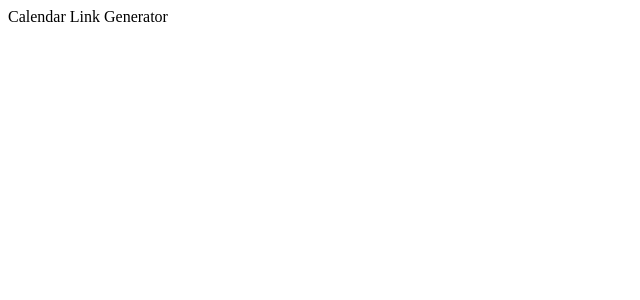
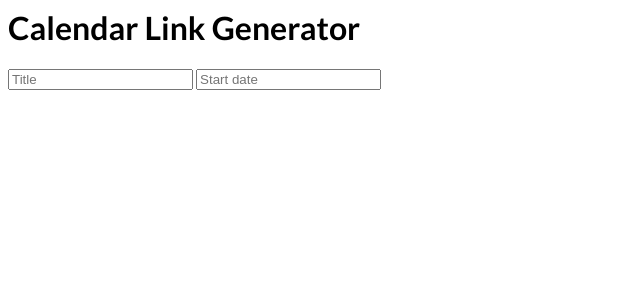
Before and after one commit to agneym/calendar-url-ui, a Svelte app: page / in a window 1280 px wide. Shown: the top 300 px of the page, without its empty margins (0-640 px from the left). Built offline with nearby package versions, Linux system fonts and the light colour scheme.

Commit message:
add a form component

```diff
--- a/package.json
+++ b/package.json
@@ -12,8 +12,9 @@
   "author": "",
   "license": "ISC",
   "dependencies": {
-    "@electrojet/svelte": "^0.0.11",
+    "@electrojet/svelte": "^0.0.14",
     "calendar-link": "^1.2.4",
+    "flatpickr": "^4.6.3",
     "svelte": "^3.12.1"
   },
   "husky": {
--- a/src/App.svelte
+++ b/src/App.svelte
@@ -1,14 +1,20 @@
 <header>
-  Calendar Link Generator
+  <h1>Calendar Link Generator</h1>
 </header>
 <main>
+  <Form />
 </main>
 <footer>
 
 </footer>
 
 <style>
+  :global(body) {
+    font-family: 'Lato', sans-serif;
+  }
 </style>
 
 <script>
+import Form from "./Form.svelte";
+import "flatpickr/dist/flatpickr.min.css";
 </script>
--- /dev/null
+++ b/src/DatePicker.svelte
@@ -0,0 +1,12 @@
+<input type="text" placeholder="Start date" bind:this={input} />
+
+<script>
+  import { onMount } from 'svelte';
+
+  let input;
+
+  onMount(() => {
+
+  });
+
+</script>
--- /dev/null
+++ b/src/Form.svelte
@@ -0,0 +1,8 @@
+<Input placeholder="Title" />
+<Datepicker />
+
+<script>
+import Input from "./Input.svelte";
+import Datepicker from "./DatePicker.svelte";
+
+</script>
--- /dev/null
+++ b/src/Input.svelte
@@ -0,0 +1,6 @@
+<input placeholder={placeholder} type={type} />
+
+<script>
+export let placeholder;
+export let type = "text";
+</script>
```
Also changed, not shown: src/index.ejs, 1 other file (tests, documents, lock files or other folders).
